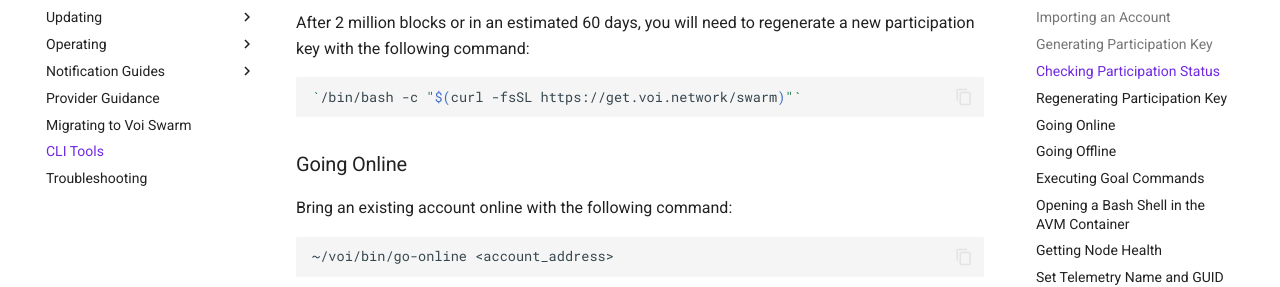
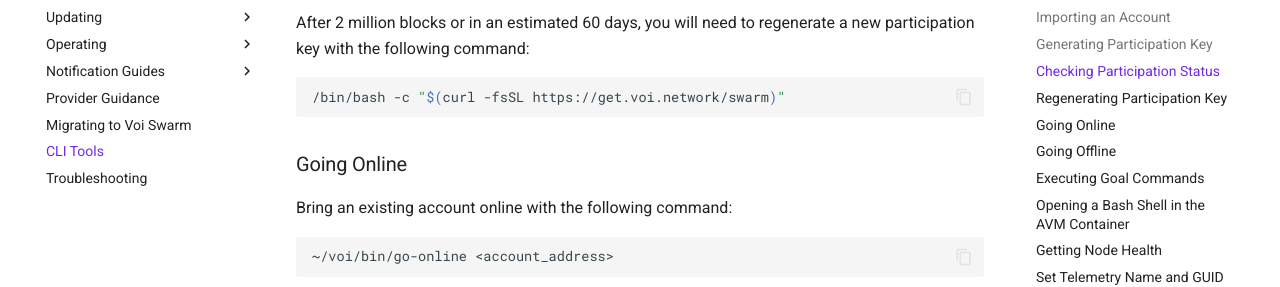
Before and after one commit to VoiNetwork/voi-swarm, an MkDocs documentation site: the page built from docs/cli-tools.md, in a window 1280 px wide and 900 px high, scrolled down 1351 px. Shown: the part 172-459 px from the top of the window. Built offline with MkDocs 1.6.1 and Material for MkDocs 9.7.7, drawn with Linux system fonts in a browser that asks for light colours; plug-ins that fetch from the network failed and are left out; comment, search, counter and statistics services are not loaded.

Commit message:
Remove backticks from partkey renewal cmd

````diff
--- a/docs/cli-tools.md
+++ b/docs/cli-tools.md
@@ -64,7 +64,7 @@ After 2 million blocks or in an estimated 60 days, you will need
 to regenerate a new participation key with the following command:
 
 ```bash
-`/bin/bash -c "$(curl -fsSL https://get.voi.network/swarm)"`
+/bin/bash -c "$(curl -fsSL https://get.voi.network/swarm)"
 ```
 
 ### Going Online
````
